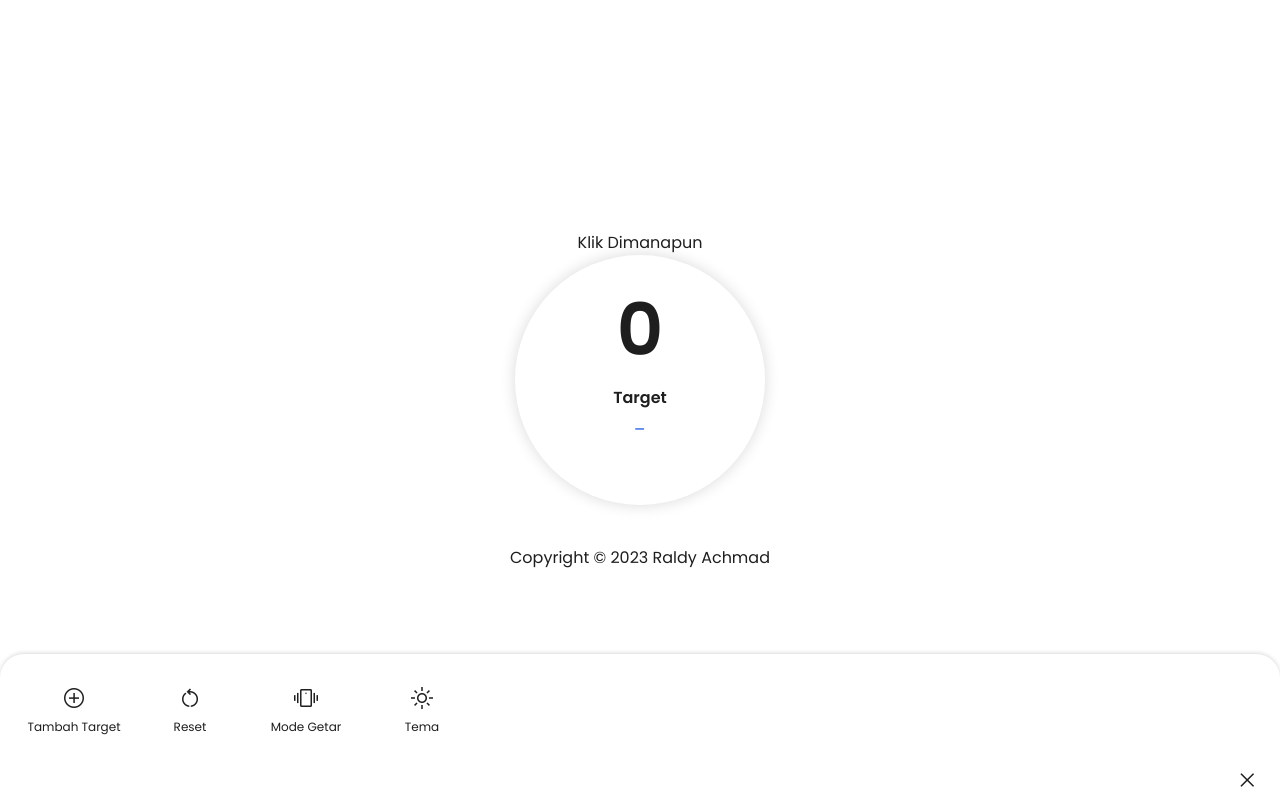
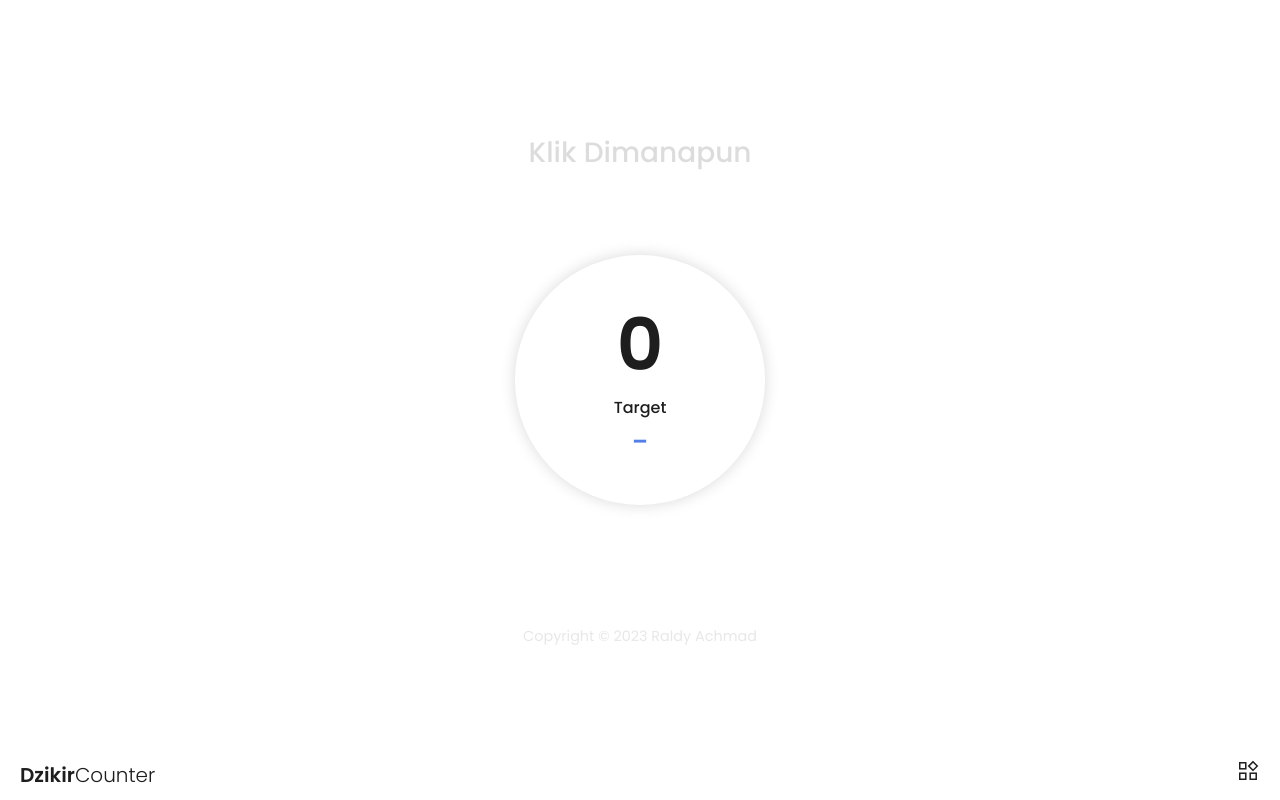
Before and after one commit to raldyachmad/Dzikir-Counter, a plain HTML site: page index.html in a window 1280 px wide. Drawn offline with nearby package versions, Linux system fonts and the light colour scheme.

Commit message:
Update style.css

```diff
--- a/assets/style.css
+++ b/assets/style.css
@@ -29,20 +29,43 @@ body {
 
 #number {
   font-size: 72px;
+  line-height: 100px;
+  /* border: solid 2px black; */
+}
+
+#target_text{
+	font-weight: 500;
+	/* border: solid 2px black; */
+	margin-top: 0;
 }
 
 #target {
-  font-size: 22px;
-  margin-top: 20px;
+  font-size: 30px;
+  font-weight: 500;
   color: #537fe7;
 }
-h4 {
-  margin-top: 55px;
+
+.first,.second,.third{
+	width: 100%;
+	height: calc(100vh/3);
+	display: flex;
+	justify-content: center;
+	align-items: center;
 }
-h1,
-p {
-  line-height: 0;
+
+.first{
+	font-size: 28px;
+	font-weight: 500;
+	opacity: 15%;
+	padding-top: 40px;
 }
+
+.third{
+	font-size: 0.9rem;
+	opacity: 10%;
+	padding-bottom: 60px;
+}
+
 .round {
   display: flex;
   flex-direction: column;
@@ -67,23 +90,27 @@ ul {
 }
 
 .header {
+	z-index: 100;
   width: 100%;
   position: fixed;
   bottom: 0;
   left: 0;
 }
 .logo {
-  font-weight: 300;
+  z-index: 99;
+	font-weight: 300;
   font-size: 20px;
+
 }
 .logo .logo-bld {
   font-weight: 600;
+  color: inherit;
 }
 
 nav {
   /* box-shadow: 0px 0px 15px rgba(0, 0, 0, 0.15); */
   padding: 10px 20px;
-  max-width: 968px;
+  /* max-width: 968px; */
   /* height: 3rem; */
   display: flex;
   justify-content: space-between;
@@ -91,10 +118,14 @@ nav {
 }
 
 .nav_menu {
+  display: flex;
+  justify-content: center;
+  align-items: center;
   position: fixed;
-  bottom: 0px;
+  bottom: -1000px;
   left: 0;
   width: 100%;
+  height: 23%;
   background-color: #fff;
   padding: 2rem 1.5rem 4rem;
   box-shadow: 0 -1px 4px rgba(0, 0, 0, 0.15);
@@ -104,8 +135,10 @@ nav {
 
 .nav_list {
   display: flex;
-  gap: 16px;
+  justify-content: space-between;
+  gap: 6px;
   color: inherit;
+  /* padding-top: 20px; */
 }
 
 .nav_item {
@@ -113,7 +146,7 @@ nav {
   flex-direction: column;
   align-items: center;
   text-align: center;
-  width: 100px;
+  width: 85px;
   font-size: 12px;
   color: inherit;
   /* border: 1px solid black; */
@@ -122,7 +155,7 @@ nav {
 .close {
   position: absolute;
   right: 1.3rem;
-  bottom: 0.5rem;
+  bottom: 0.8rem;
 }
 
 .active {
@@ -131,6 +164,10 @@ nav {
 
 .nav_item .material-symbols-outlined {
   padding-bottom: 8px;
+}
+
+.display_menu{
+	bottom: 0;
 }
 
 /* DARK MODE */
@@ -152,6 +189,6 @@ nav {
   color: rgb(255, 255, 255);
 }
 
-.nav_item_dark{
-	color: #fff;
+.nav_item_dark {
+  color: #fff;
 }
```
